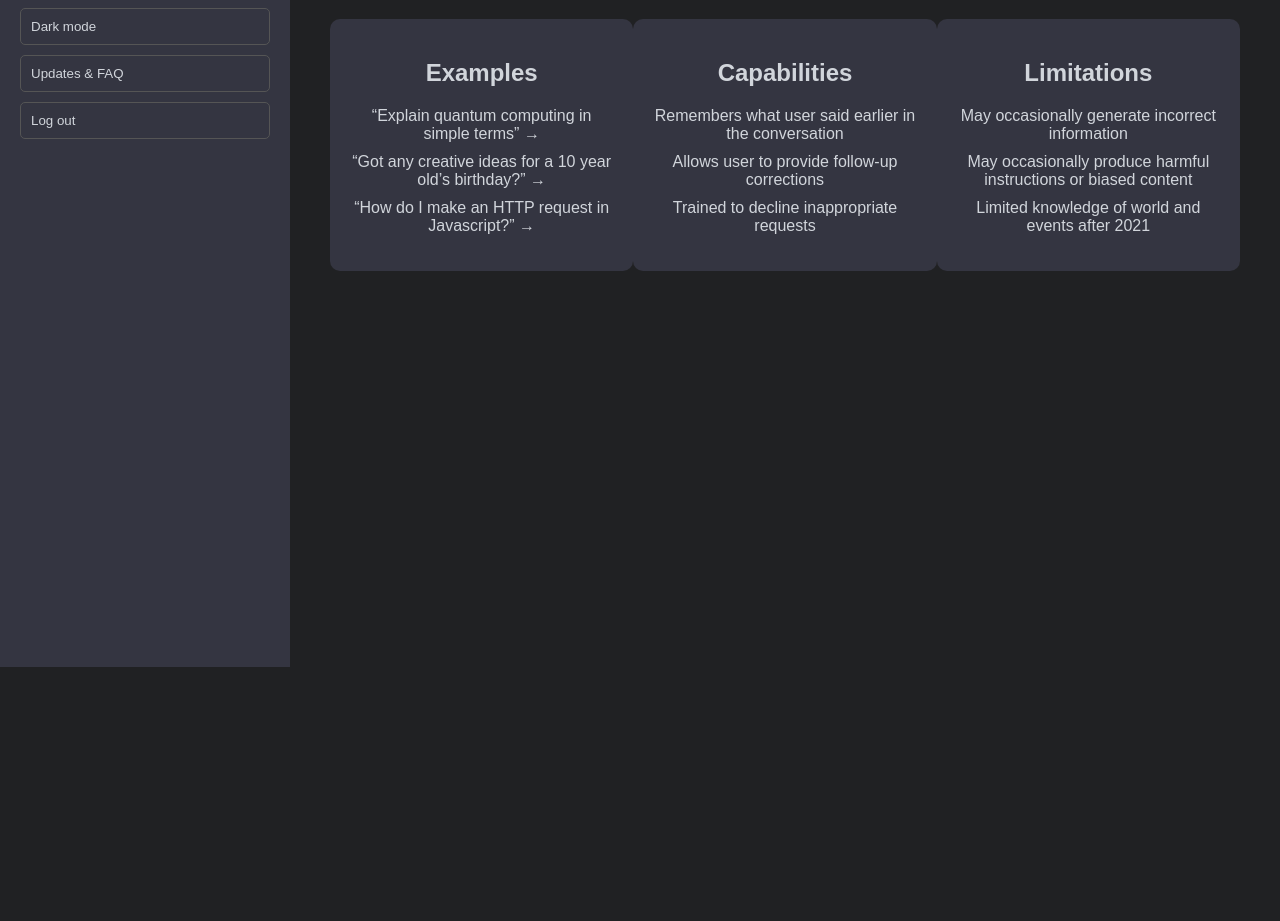
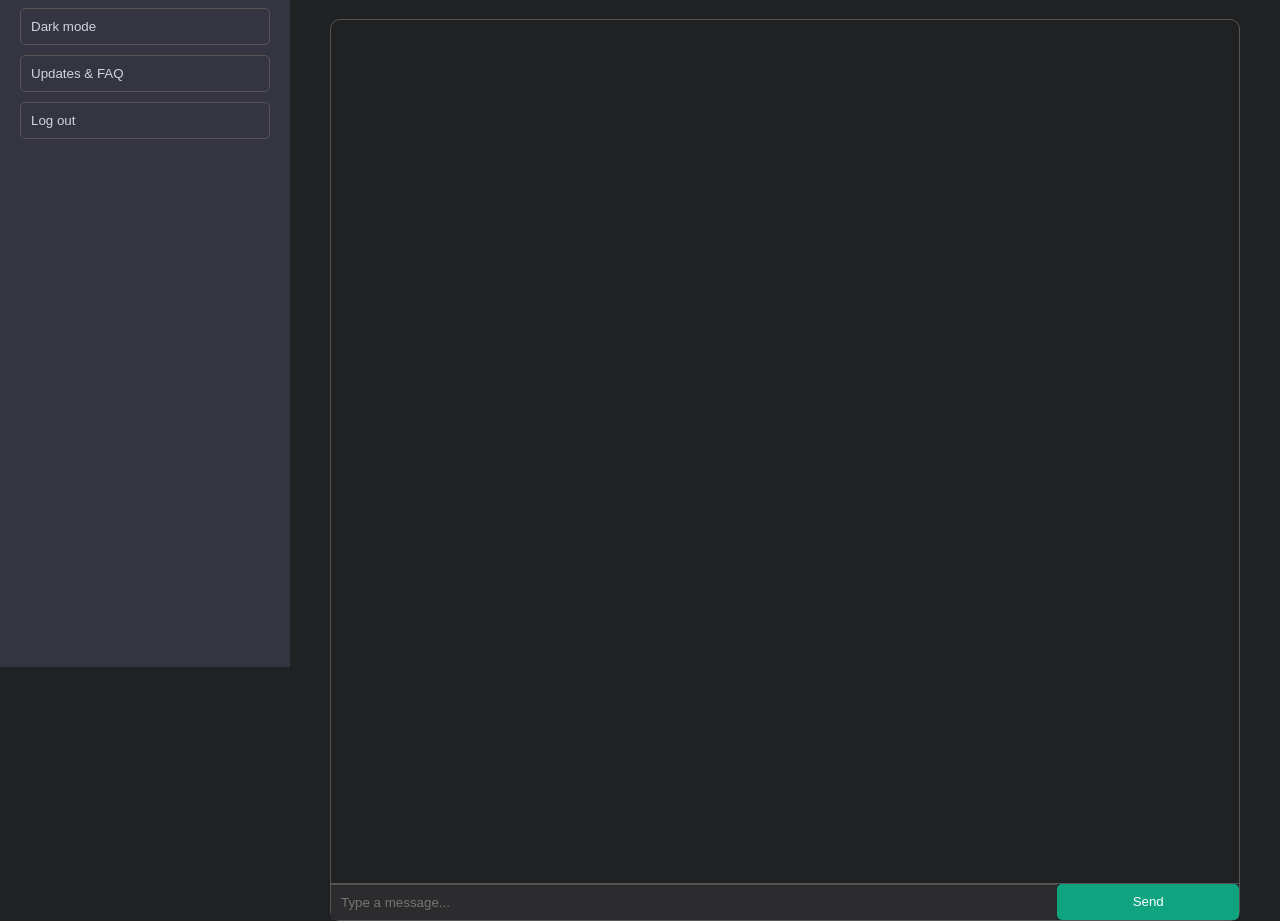
Before and after one commit to saintzaw/cyberescaperoom, a React (Create React App) app in the folder krasnoai/: page /dashboard in a window 1280 px wide. Shown: the part 133-1054 px from the top of the page. Before the commit the page ends 800 px from the top, so only its background shows below. Built offline with nearby package versions, Linux system fonts and the light colour scheme.

Commit message:
Added chatbot functionality

```diff
--- a/krasnoai/src/components/Dashboard.css
+++ b/krasnoai/src/components/Dashboard.css
@@ -75,28 +75,53 @@ body {
   margin-bottom: 40px;
 }
 
-  .features {
+.chat-container {
+  margin-top: 20px;
   display: flex;
-    justify-content: space-around;
+  flex-direction: column;
+  height: 900px;
+  border: 1px solid #555;
+  border-radius: 10px;
 }
 
-  .feature {
-    background: #343541;
+.chat-box {
+  flex: 1;
   padding: 20px;
-    border-radius: 10px;
-    width: 30%;
+  overflow-y: auto;
+  border-bottom: 1px solid #555;
 }
 
-  .feature h2 {
-    font-size: 24px;
-    margin-bottom: 20px;
+.chat-message {
+  margin-bottom: 10px;
 }
 
-  .feature ul {
-    list-style-type: none;
-    padding: 0;
+.chat-message.user {
+  text-align: right;
 }
 
-  .feature ul li {
-    margin-bottom: 10px;
+.chat-message.bot {
+  text-align: left;
 }
+
+.chat-input {
+  display: flex;
+}
+
+.chat-input input {
+  flex: 1;
+  padding: 10px;
+  border: none;
+  border-top: 1px solid #555;
+  background: #2C2C2E;
+  color: #D1D5DB;
+}
+
+.chat-input button {
+  padding: 10px;
+  background: #10A37F;
+  border: none;
+  color: white;
+  cursor: pointer;
+  width: 20%; /* Ensures the input takes up the full available width */
+  max-width: 20%; /* Ensures it doesn't exceed the container's width */
+}
--- a/krasnoai/src/components/Dashboard.js
+++ b/krasnoai/src/components/Dashboard.js
@@ -1,8 +1,41 @@
 // src/components/Dashboard.js
-import React from 'react';
+import React, { useState } from 'react';
 import './Dashboard.css';
 
 const Dashboard = () => {
+  const [messages, setMessages] = useState([]);
+  const [input, setInput] = useState('');
+
+  const handleSend = () => {
+    if (input.trim() === '') return;
+
+    const userMessage = { sender: 'user', text: input };
+    setMessages([...messages, userMessage]);
+
+    const botResponse = getBotResponse(input);
+    const botMessage = { sender: 'bot', text: botResponse };
+    setMessages([...messages, userMessage, botMessage]);
+
+    setInput('');
+  };
+
+  const getBotResponse = (input) => {
+    const responses = {
+      'Explain quantum computing in simple terms': 'Quantum computing is a type of computing that takes advantage of the strange ability of subatomic particles to exist in more than one state at any time.',
+      'Got any creative ideas for a 10 year old’s birthday?': 'How about a treasure hunt, a science-themed party, or an outdoor adventure?',
+      'How do I make an HTTP request in Javascript?': 'You can use the Fetch API or XMLHttpRequest for making HTTP requests in JavaScript.'
+    };
+
+    return responses[input] || "I'm sorry, I don't understand that.";
+  };
+
+  const handleLogout = () => {
+    // Add your logout logic here
+    console.log("User logged out");
+    // For example, clearing user session data, redirecting to login page, etc.
+    window.location.href = '/login'; // Redirect to login page
+  };
+
   return (
     <div className="dashboard-container">
       <aside className="sidebar">
@@ -14,36 +47,28 @@ const Dashboard = () => {
             <li><button>Upgrade to Plus <span className="new-badge">NEW</span></button></li>
             <li><button>Dark mode</button></li>
             <li><button>Updates & FAQ</button></li>
-            <li><button>Log out</button></li>
+            <li><button onClick={handleLogout}>Log out</button></li>
           </ul>
         </nav>
       </aside>
       <main className="main-content">
         <h1>ChatGPT</h1>
-        <div className="features">
-          <div className="feature">
-            <h2>Examples</h2>
-            <ul>
-              <li>“Explain quantum computing in simple terms” →</li>
-              <li>“Got any creative ideas for a 10 year old’s birthday?” →</li>
-              <li>“How do I make an HTTP request in Javascript?” →</li>
-            </ul>
+        <div className="chat-container">
+          <div className="chat-box">
+            {messages.map((message, index) => (
+              <div key={index} className={`chat-message ${message.sender}`}>
+                {message.text}
+              </div>
+            ))}
           </div>
-          <div className="feature">
-            <h2>Capabilities</h2>
-            <ul>
-              <li>Remembers what user said earlier in the conversation</li>
-              <li>Allows user to provide follow-up corrections</li>
-              <li>Trained to decline inappropriate requests</li>
-            </ul>
-          </div>
-          <div className="feature">
-            <h2>Limitations</h2>
-            <ul>
-              <li>May occasionally generate incorrect information</li>
-              <li>May occasionally produce harmful instructions or biased content</li>
-              <li>Limited knowledge of world and events after 2021</li>
-            </ul>
+          <div className="chat-input">
+            <input
+              type="text"
+              value={input}
+              onChange={(e) => setInput(e.target.value)}
+              placeholder="Type a message..."
+            />
+            <button onClick={handleSend}>Send</button>
           </div>
         </div>
       </main>
```
Lines whose indentation alone changed are shown as unchanged.
